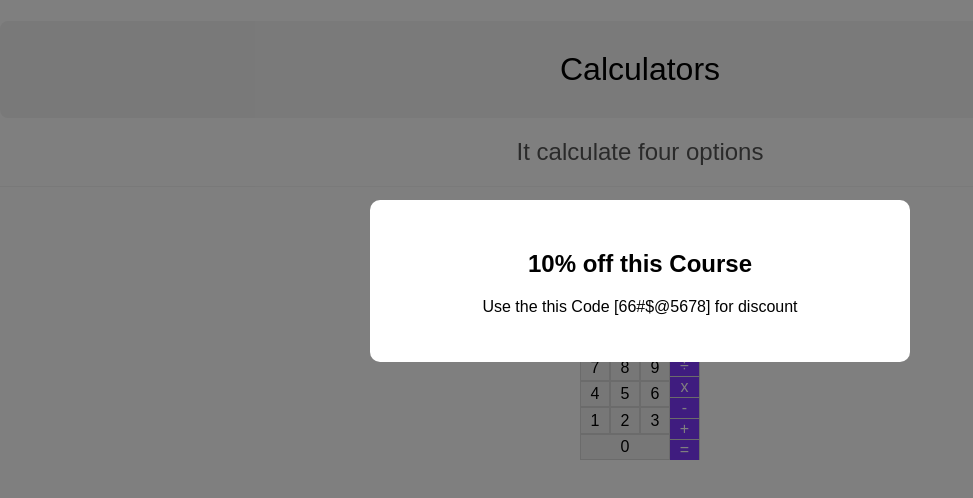
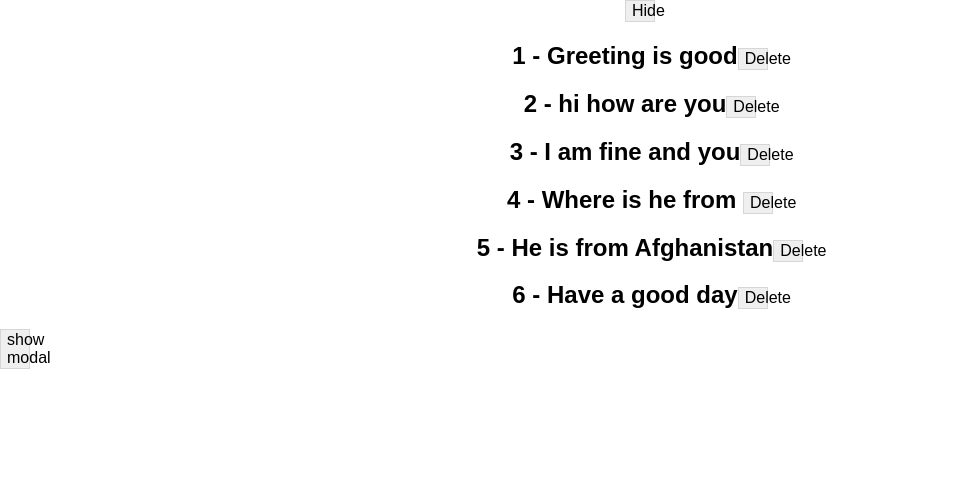
Before and after one commit to naimatullahRezaee/react, a React (Create React App) app: page / in a window 1280 px wide. Shown: the top 498 px of the page, without its empty margins (0-973 px from the left). Built offline with nearby package versions, Linux system fonts and the light colour scheme.

Commit message:
add commponents

```diff
--- a/src/App.js
+++ b/src/App.js
@@ -1,73 +1,69 @@
-import React, { useState } from "react";
 import "./App.css";
-import Title from "./componnets/title";
+import React from "react";
+import { useState } from "react";
 import Modal from "./componnets/Modal";
+import Eventslist from "./componnets/eventslist";
 function App() {
-  const [display, setDisplay] = useState("");
-  const [expression, setExpression] = useState([]);
+  // let name = "Rezaie";
+  const [name, setName] = useState("Rezaie");
+  const [events, setEvents] = useState([
+    { title: "Greeting is good", id: 1 },
+    { title: "hi how are you", id: 2 },
+    { title: "I am fine and you", id: 3 },
+    { title: "Where is he from ", id: 4 },
+    { title: "He is from Afghanistan", id: 5 },
+    { title: "Have a good day", id: 6 },
+  ]);
 
-  const handleClick = (value) => {
-    setDisplay(value);
-    setExpression([...expression, value]);
+  const [showEvents, setShowEvents] = useState(true);
+  const [closemodal, setCloseModal] = useState(false);
+  const handleclick = (id) => {
+    // // name = "Niamatullah";
+    // setName("Niamatullah");
+    // console.log(name);
+    setEvents((preEvents) => {
+      return preEvents.filter((events) => {
+        return id !== events.id;
+      });
+    });
   };
 
-  const handleResult = () => {
-    const result = expression
-      .join("")
-      .split(/(\D)/g)
-      .map((value) => (value.match(/\d/g) ? parseInt(value, 0) : value))
-      .reduce((acc, value, index, array) => {
-        switch (value) {
-          case "+":
-            return (acc = acc + array[index + 1]);
-          case "-":
-            return (acc = acc - array[index + 1]);
-          case "x":
-            return (acc = acc * array[index + 1]);
-          case "÷":
-            return (acc = acc / array[index + 1]);
-          default:
-            return acc;
-        }
-      });
-    setDisplay(result);
-    setExpression("");
+  const handleClose = () => {
+    setCloseModal(false);
   };
 
+  const handleOpen = () => {
+    setCloseModal(true);
+  };
   return (
     <div className="App">
-      <Title />
+      {/* <h1>{name}</h1>
+      <button onClick={handleclick}>Change Name</button> */}
+      {showEvents && (
+        <div>
+          <button onClick={() => setShowEvents(false)}>Hide</button>
+        </div>
+      )}
+      {!showEvents && (
+        <div>
+          <button onClick={() => setShowEvents(true)}>Show</button>
+        </div>
+      )}
+      {showEvents && <Eventslist events={events} handleclick={handleclick} />}
+      {/* {showEvents && <eventslist events={events} handleclick={handleclick} />} */}
+      <button onClick={handleOpen}>show modal</button>
 
-      <h3 className="display">{display}</h3>
-
-      <span className="expression">{expression}</span>
-
-      <section className="panel">
-        <section className="numbers">
-          <button onClick={() => handleClick(7)}>7</button>
-          <button onClick={() => handleClick(8)}>8</button>
-          <button onClick={() => handleClick(9)}>9</button>
-
-          <button onClick={() => handleClick(4)}>4</button>
-          <button onClick={() => handleClick(5)}>5</button>
-          <button onClick={() => handleClick(6)}>6</button>
-
-          <button onClick={() => handleClick(1)}>1</button>
-          <button onClick={() => handleClick(2)}>2</button>
-          <button onClick={() => handleClick(3)}>3</button>
-
-          <button onClick={() => handleClick(0)}>0</button>
-        </section>
-
-        <section className="operators">
-          <button onClick={() => handleClick("÷")}>÷</button>
-          <button onClick={() => handleClick("x")}>x</button>
-          <button onClick={() => handleClick("-")}>-</button>
-          <button onClick={() => handleClick("+")}>+</button>
-          <button onClick={() => handleResult()}>=</button>
-        </section>
-      </section>
-      <Modal />
+      {closemodal && (
+        <Modal close={handleClose}>
+          <h1>Information</h1>
+          <p>
+            Lorem, ipsum dolor sit amet consectetur adipisicing elit. Facilis
+            inventore dolorum amet magni et quis, fugit incidunt tempore
+            provident alias non saepe at voluptas! Quasi explicabo itaque
+            ratione sed aliquid.
+          </p>
+        </Modal>
+      )}
     </div>
   );
 }
--- a/src/componnets/Modal.js
+++ b/src/componnets/Modal.js
@@ -1,11 +1,11 @@
 import "./modal.css";
 
-export default function Modal() {
+export default function Modal(props) {
   return (
     <div className="modal-backdrop">
       <div className="modal">
-        <h2>10% off this Course</h2>
-        <p>Use the this Code [66#$@5678] for discount </p>
+        {props.children}
+        <button onClick={props.close}>X</button>
       </div>
     </div>
   );
--- /dev/null
+++ b/src/componnets/eventslist.js
@@ -0,0 +1,16 @@
+import React from "react";
+
+export default function Eventslist(props) {
+  return (
+    <div>
+      {props.events.map((events, index) => (
+        <React.Fragment key={events.id}>
+          <h2>
+            {index + 1} - {events.title}
+            <button onClick={() => props.handleclick(events.id)}>Delete</button>
+          </h2>
+        </React.Fragment>
+      ))}
+    </div>
+  );
+}
```
